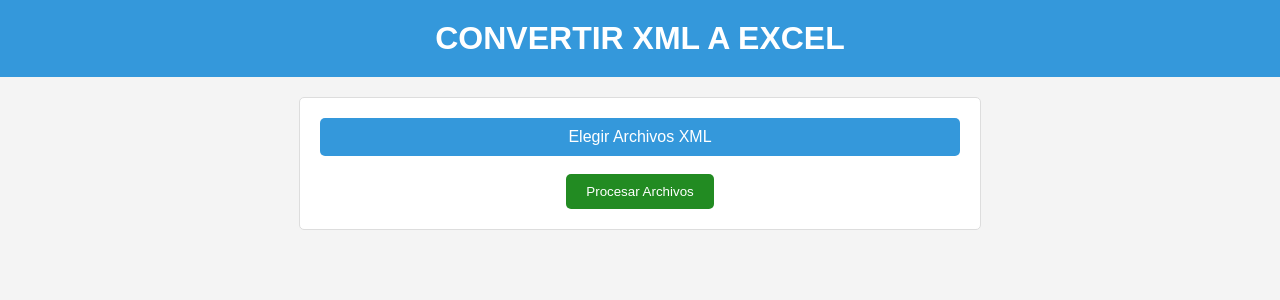
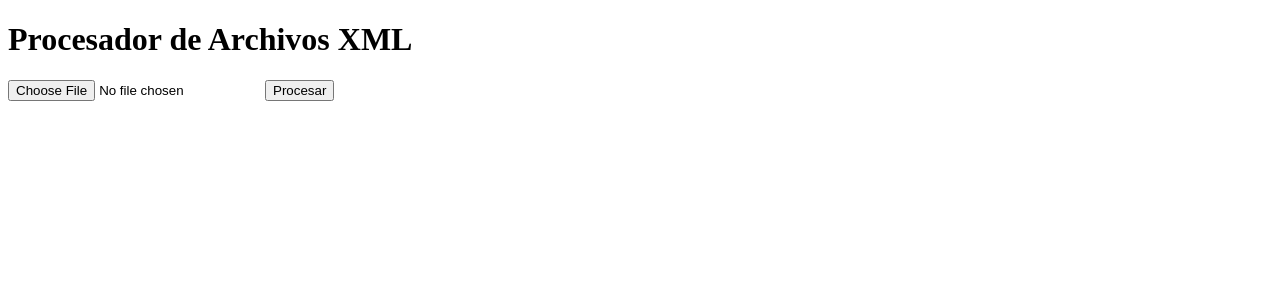
Before and after one commit to Wolf-E15/mi_proyecto_flask, a Flask app: page / in a window 1280 px wide. Shown: the top 300 px of the page. Run offline with Flask 3, Linux system fonts and the light colour scheme.

Commit message:
Proyecto1

```diff
--- /dev/null
+++ b/requierements.txt
@@ -0,0 +1 @@
+web gunicorn app:app
--- a/templates/formulario.html
+++ b/templates/formulario.html
@@ -2,74 +2,13 @@
 <html lang="en">
 <head>
     <meta charset="UTF-8">
-    <meta name="viewport" content="width=device-width, initial-scale=1.0">
     <title>Procesador de Archivos XML</title>
-    <style>
-        body {
-            font-family: Arial, sans-serif;
-            background-color: #f4f4f4;
-            margin: 0;
-            padding: 0;
-            text-align: center;
-        }
-
-        h1 {
-            background-color: #3498db;
-            color: white;
-            padding: 20px;
-            margin: 0;
-        }
-
-        form {
-            margin: 20px auto;
-            padding: 20px;
-            width: 50%;
-            background-color: white;
-            border: 1px solid #ddd;
-            border-radius: 5px;
-        }
-
-        input[type="file"] {
-            display: none;
-        }
-
-        label {
-            display: block;
-            background-color: #3498db;
-            color: white;
-            padding: 10px;
-            cursor: pointer;
-            border-radius: 5px;
-            transition: background-color 0.3s;
-        }
-
-        label:hover {
-            background-color: #217dbb; /* Cambiar el color al pasar el mouse */
-        }
-
-        input[type="submit"] {
-            background-color: #228B22; /* Color verde musgo */
-            color: white;
-            border: none;
-            padding: 10px 20px;
-            cursor: pointer;
-            border-radius: 5px;
-            transition: background-color 0.3s, transform 0.1s;
-        }
-
-        input[type="submit"]:hover {
-            background-color: #32CD32; /* Cambiar el color al pasar el mouse */
-            transform: translateY(-2px); /* Crear efecto de profundidad */
-        }
-    </style>
 </head>
 <body>
-    <h1>CONVERTIR XML A EXCEL</h1>
-    <form method="POST" action="/procesar" enctype="multipart/form-data">
-        <label for="archivo_xml">Elegir Archivos XML</label>
-        <input type="file" name="archivo_xml" id="archivo_xml" multiple>
-        <br>
-        <input type="submit" value="Procesar Archivos">
+    <h1>Procesador de Archivos XML</h1>
+    <form action="/procesar" method="post" enctype="multipart/form-data">
+        <input type="file" name="archivo_xml" accept=".xml" required>
+        <button type="submit">Procesar</button>
     </form>
 </body>
 </html>
```
Also changed, not shown: templates/index.html (+3 -80 lines).
